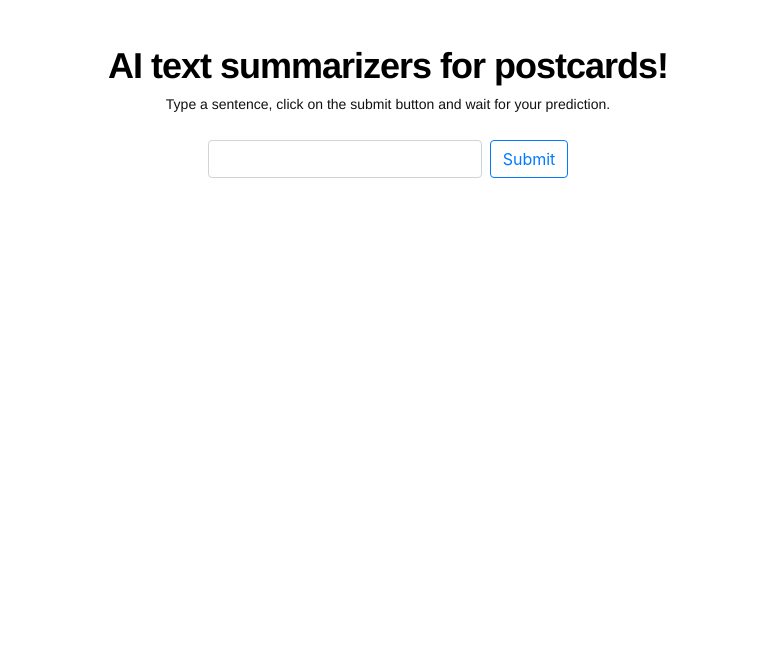
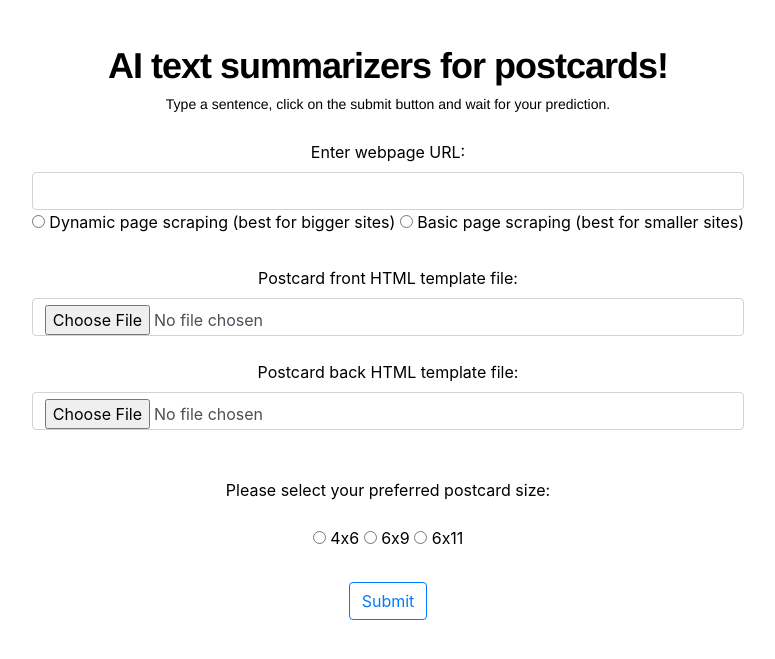
Before and after one commit to TheBreezyNkeezy/short_form_api_v2, a Flask app: page / in a window 1280 px wide. Shown: the top 659 px of the page, without its empty margins (252-1027 px from the left). Run offline with Flask 2, Linux system fonts and the light colour scheme; parts of the project's set-up code (start-up, migrations or seed data) failed here and were passed over; some libraries are stand-ins or nearby versions.

Commit message:
added HTML creative and postcard size options

```diff
--- a/app.py
+++ b/app.py
@@ -56,8 +56,12 @@ def index():
 @app.route("/", methods=["POST"])
 def index_post():
     url = request.form["url"]
+    dyn = request.form["dyn"]
+    size = request.form["size"]
+    front_html = request.files["front"].read().decode("utf-8")
+    back_html = request.files["back"].read().decode("utf-8")
     logging.info(f"Scraping and parsing text from: {url} ...")
-    passage = scraper.parse_website(url, "dyn")
+    passage = scraper.parse_website(url, dyn)
     logging.info("Scraping and parsing complete.")
     logging.info("Creating freq_add summary ...")
     freq_summary = freq_add_summarizer(passage)
@@ -97,8 +101,6 @@ def index_post():
     else:
         lob_front_summ = values[f"openai_summ_group_0"][idx_3]
         lob_back_summ = values[f"openai_summ_group_0"][idx_4]
-    lob_front_html = "<html style='padding: 1in; font-size: 15;'>{{lob_front_summ}}</html>"
-    lob_back_html = "<html style='padding: 1in; font-size: 8;'>{{lob_back_summ}}</html>"
     '''
     POST call to Lob API to create postcard
     Originally tried to use Lob Python SDK v5, but failed compared to v4 SDK
@@ -106,8 +108,8 @@ def index_post():
     '''
     payload = {
         "description": "short_form_api postcard",
-        "front": lob_front_html,
-        "back": lob_back_html,
+        "front": front_html,
+        "back": back_html,
         "to": {
             "name": "Josh Nkoy",
             "address_line1": "210 King Street",
@@ -127,12 +129,14 @@ def index_post():
         "merge_variables": {
             "lob_front_summ": lob_front_summ,
             "lob_back_summ": lob_back_summ
-        }
+        },
+        "size": size
     }
     headers = {
         'Authorization': 'Basic dGVzdF80MWZlZjZjMGVkNmRiYWU0NzhiZTBkZTEyNDdkNGNhNmZjMTo=',
         'Content-Type': 'application/json'
     }
+    logging.info("Calling Lob API")
     postcard = requests.post(
         url = "https://api.lob.com/v1/postcards",
         headers = headers,
@@ -240,6 +244,7 @@ def summarize():
         'Authorization': 'Basic dGVzdF80MWZlZjZjMGVkNmRiYWU0NzhiZTBkZTEyNDdkNGNhNmZjMTo=',
         'Content-Type': 'application/json'
     }
+    logging.info("Calling Lob API")
     values["postcard"] = requests.post(
         url = "https://api.lob.com/v1/postcards",
         headers = headers,
--- a/templates/index.html
+++ b/templates/index.html
@@ -17,6 +17,10 @@
         }
 
         .header {
+            color: black;
+        }
+
+        .desc {
             color: black;
         }
 
@@ -91,9 +95,29 @@
             <p class="desc">
                 Type a sentence, click on the submit button and wait for your prediction.
             </p>
-            <form method="POST" onSubmit="return validate();" class="form">
-                <div class="form-div">
-                    <input type="text" name="url" class="form-control mr-2" />
+            <form method="POST" enctype="multipart/form-data" onSubmit="return validate();" class="form">
+                <div class="url-div">
+                    <label for="url" class="desc">Enter webpage URL: </label>
+                    <input type="text" id="url" name="url" class="form-control mr-2" />
+                    <input type="radio" id="dynchoice1" name="dyn" value="dyn"/>
+                    <label for="dynchoice1" class="desc">Dynamic page scraping (best for bigger sites)</label>
+                    <input type="radio" id="dynchoice2" name="dyn" value="notdyn"/>
+                    <label for="dynchoice2" class="desc">Basic page scraping (best for smaller sites)</label>
+                    <br /><br />
+                    <label for="front" class="desc">Postcard front HTML template file: </label>
+                    <input type="file" id="front" name="front" class="form-control mr-2" />
+                    <br />
+                    <label for="back" class="desc">Postcard back HTML template file: </label>
+                    <input type="file" id="back" name="back" class="form-control mr-2" />
+                    <br /><br />
+                    <label class="desc">Please select your preferred postcard size:</p>
+                    <input type="radio" id="sizechoice1" name="size" value="4x6" />
+                    <label for="sizechoice1" class="desc">4x6</label>
+                    <input type="radio" id="sizechoice2" name="size" value="6x9" />
+                    <label for="sizechoice1" class="desc">6x9</label>
+                    <input type="radio" id="sizechoice3" name="size" value="6x11" />
+                    <label for="sizechoice1" class="desc">6x11</label>
+                    <br /><br />
                     <button type="submit" class="btn btn-outline-primary" onclick="this.form.submit();">
                         Submit
                     </button>
```
Also changed, not shown: scraper.py (+5 -2 lines).
